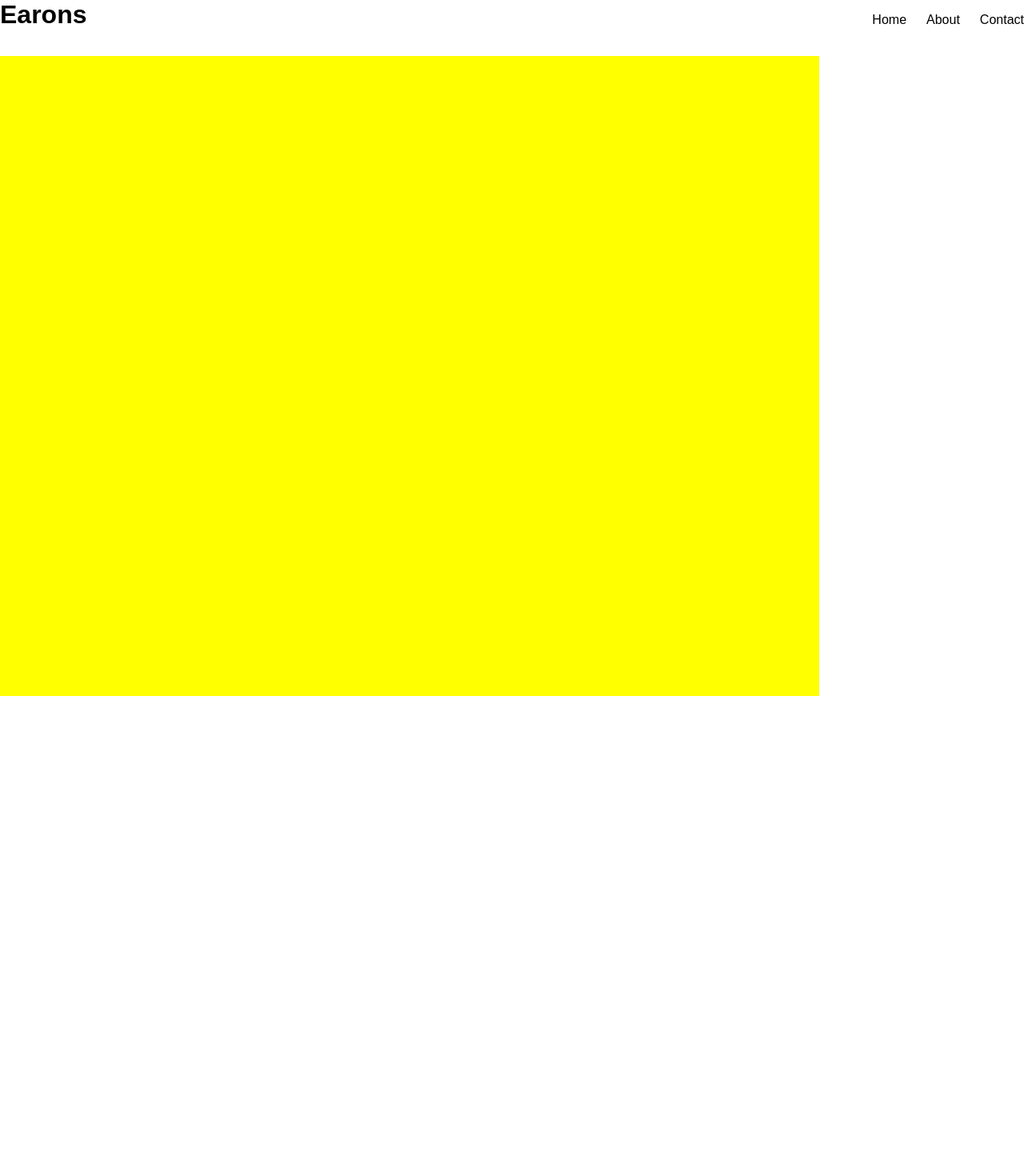
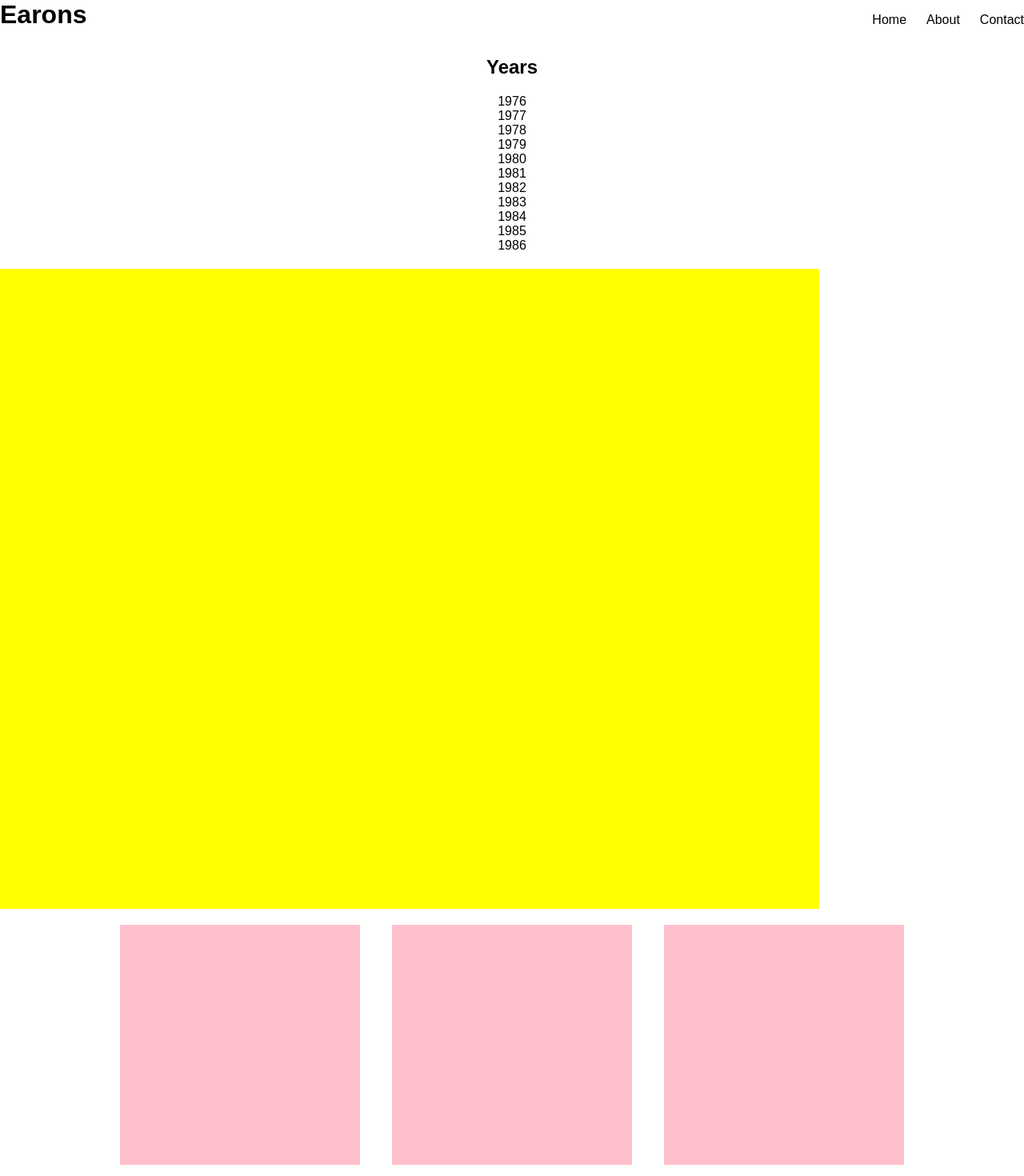
Before and after one commit to Melissapdx/Earons-map, a React (Create React App) app: page / in a window 1280 px wide. Shown: the top 1470 px of the page at 80% size. Before the commit the page ends 870 px from the top, so only its background shows below. Built offline with nearby package versions, Linux system fonts and the light colour scheme.

Commit message:
finished creating components

```diff
--- /dev/null
+++ b/Years.js
@@ -0,0 +1,24 @@
+import React from 'react';
+
+class YearsNav extends React.Component {
+	render(){
+		return (
+				<ul className="years">
+					<h2>Years</h2>
+		            <li>1976</li>
+		            <li>1977</li>
+		            <li>1978</li>
+		            <li>1979</li>
+		            <li>1980</li>
+		            <li>1981</li>
+		            <li>1982</li>
+		            <li>1983</li>
+		            <li>1984</li>
+		            <li>1985</li>
+		            <li>1986</li>
+				</ul>
+			);
+	}
+}
+
+export default YearsNav;
--- a/src/App.js
+++ b/src/App.js
@@ -3,14 +3,18 @@ import logo from './logo.svg';
 import './App.css';
 // import EaronsTable from './components/table';
 import Navigation from './components/Navigation';
+import YearsNav from './components/Years';
 import ShowMap from './Map';
+import Graphs from './components/Graphs';
 
 class App extends Component {
   render() {
     return (
       <div className="App">
         <Navigation/>
+        <YearsNav/>
         <ShowMap />
+        <Graphs/>
       </div>
     );
   }
--- /dev/null
+++ b/src/components/Graphs.js
@@ -0,0 +1,16 @@
+import React from 'react';
+
+class Graphs extends React.Component {
+	render(){
+		return (
+			<div class="graphs">
+		        <div class="graph"></div>
+		        <div class="graph"></div>
+		        <div class="graph"></div>
+    		</div>
+
+			);
+	}
+}
+
+export default Graphs;
--- a/src/components/Navigation.js
+++ b/src/components/Navigation.js
@@ -10,7 +10,6 @@ class Navigation extends React.Component {
 						<li>About</li>
 						<li>Contact</li>
 					</ul>
-
 				</header>
 			);
     }
--- /dev/null
+++ b/src/components/Years.js
@@ -0,0 +1,24 @@
+import React from 'react';
+
+class YearsNav extends React.Component {
+	render(){
+		return (
+				<ul className="years">
+					<h2>Years</h2>
+		            <li>1976</li>
+		            <li>1977</li>
+		            <li>1978</li>
+		            <li>1979</li>
+		            <li>1980</li>
+		            <li>1981</li>
+		            <li>1982</li>
+		            <li>1983</li>
+		            <li>1984</li>
+		            <li>1985</li>
+		            <li>1986</li>
+				</ul>
+			);
+	}
+}
+
+export default YearsNav;
```
